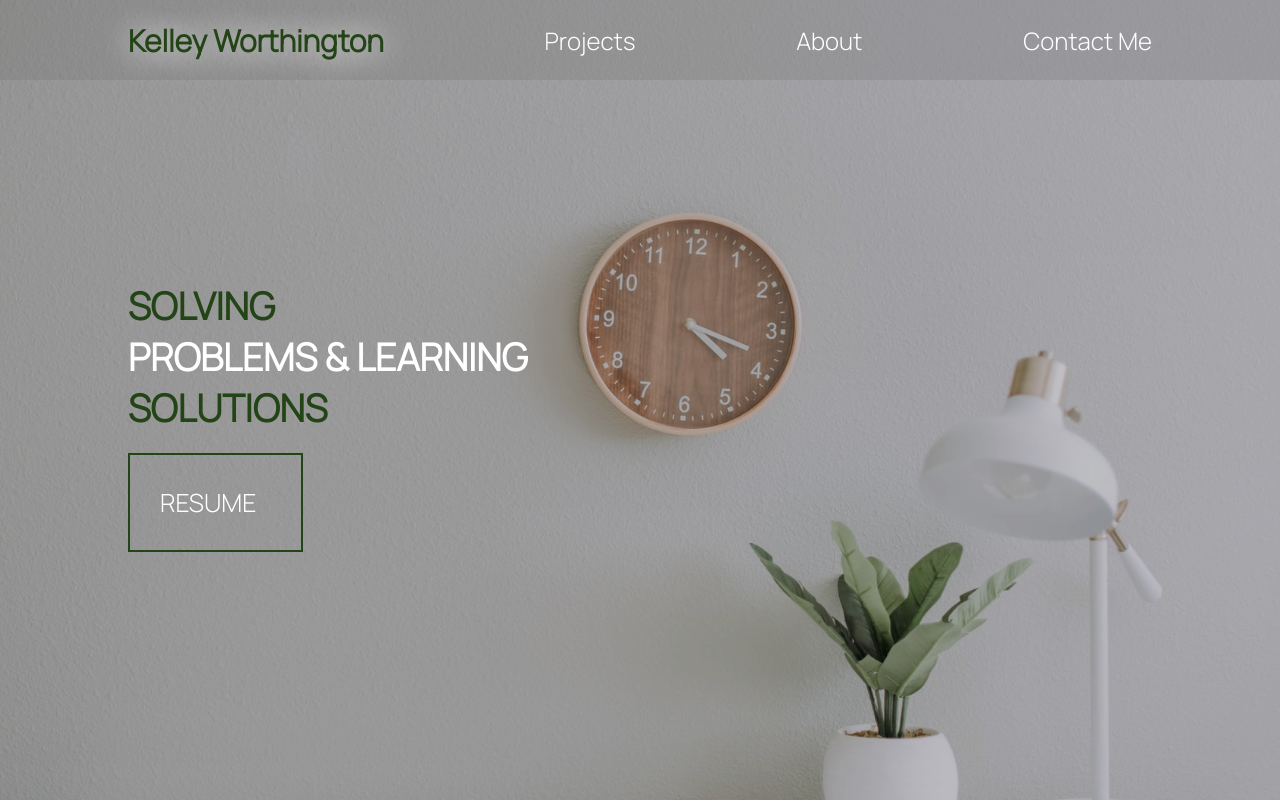
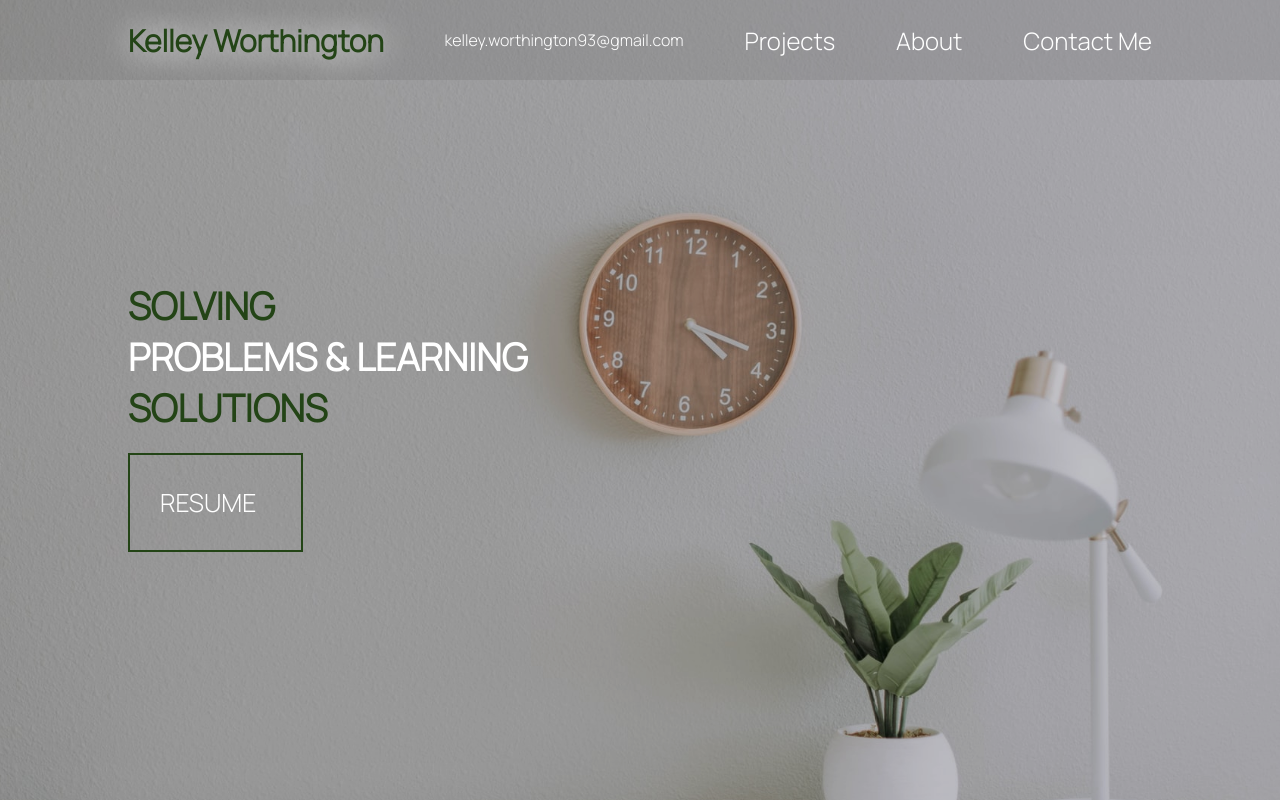
Before and after one commit to kelleymarne/kelleyworthington, a React (Create React App) app: page / in a window 1280 px wide. Shown: the top 802 px of the page. Built offline with nearby package versions, Linux system fonts and the light colour scheme.

Commit message:
editing information

```diff
--- a/src/components/About/index.jsx
+++ b/src/components/About/index.jsx
@@ -1,9 +1,9 @@
 import React from 'react'
 
 
-function About () {
+function About() {
 
-    return(
+    return (
         <section id="aboutme">
             <div className="about-container">
                 <div className="title-header">About Me</div>
--- a/src/components/Contact/index.jsx
+++ b/src/components/Contact/index.jsx
@@ -37,9 +37,9 @@
 
 
                 <div className="contact-icons">
-                    <div className="email"><a href="mailto:kelleymarne@gmail.com" target="_blank">Email</a></div>
+                    <div className="email"><a href="mailto:kelley.worthington93@gmail.com" target="_blank">Email</a></div>
                     <div className="github"><a href="https://github.com/kelleymarne" target="_blank">Github</a></div>
-                    <div className="linkedin"><a href="https://www.linkedin.com/in/kelley-worthington-8347a7203/" target="_blank">Linkedin</a></div>
+                    <div className="linkedin"><a href="https://www.linkedin.com/in/kelley-worthington" target="_blank">Linkedin</a></div>
                 </div>
             </div>
         </section>
--- a/src/components/Nav/index.jsx
+++ b/src/components/Nav/index.jsx
@@ -8,6 +8,7 @@
             <div className="links">
                 <ul>
                     <li><a href="#name" id="name">Kelley Worthington</a></li>
+                    <li><a href="mailto:kelley.worthington93@gmail.com" target="_blank" id="mail">kelley.worthington93@gmail.com</a></li>
                     <li><a href="#projects" id="project">Projects</a></li>
                     <li><a href="#aboutme" id="about">About</a></li>
                     <li><a href="#contactme" id="contact">Contact Me</a></li>
--- a/src/index.css
+++ b/src/index.css
@@ -52,8 +52,12 @@
     text-decoration: none;
     font-size: 1.5rem;
     transition: .5s ease-in-out;
+}
 
+#mail {
+font-size: 1rem;
 }
+
 li a:hover {
     text-decoration: underline;
 }
```
